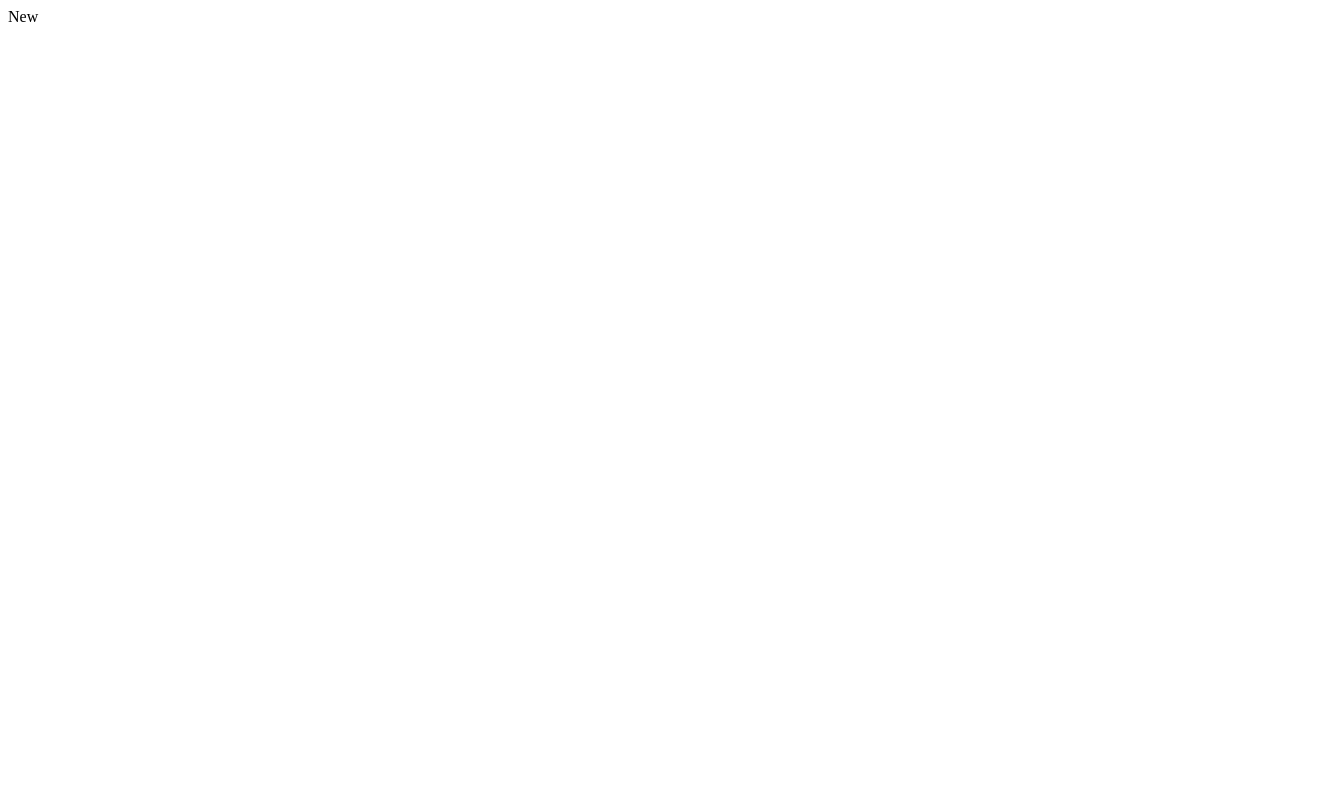
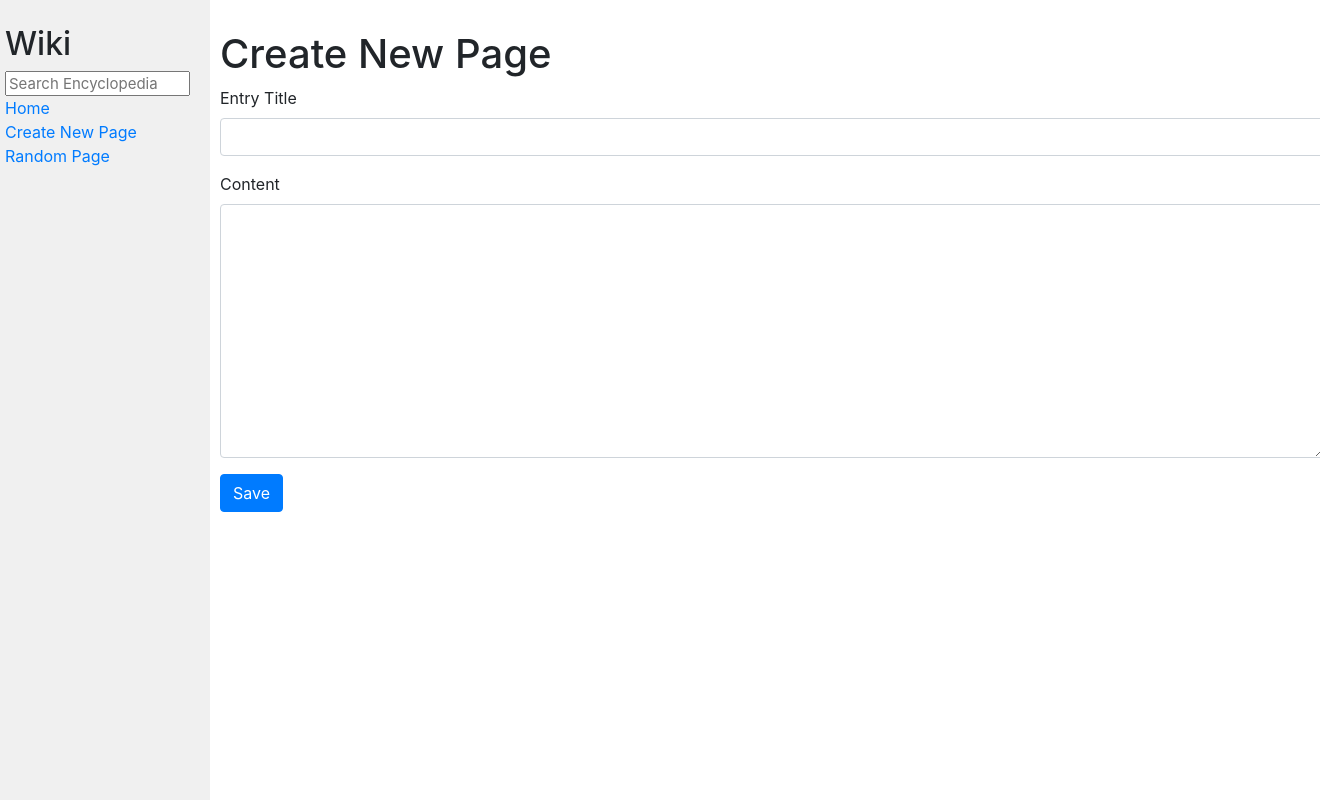
Before and after one commit to jotasenator/project1, a Django app: page /new in a window 1320 px wide; the page is wider, and only the part inside the window is pictured. Before the commit the part shown is almost empty. Run offline with Django 3.2, Linux system fonts and the light colour scheme; some libraries are stand-ins or nearby versions.

Commit message:
Create add new page logic but if inserting link without content breaks

```diff
--- a/encyclopedia/templates/encyclopedia/new.html
+++ b/encyclopedia/templates/encyclopedia/new.html
@@ -1,9 +1,21 @@
-<!DOCTYPE html>
-<html lang="en">
-<head>
-    <title>New</title>
-</head>
-<body>
-    New
-</body>
-</html>
+{% extends "encyclopedia/layout.html" %}
+
+{% block title %}
+  Create New Page
+{% endblock %}
+
+{% block body %}
+  <h1>Create New Page</h1>
+  <form method="post">
+    {% csrf_token %}
+    <div class="form-group">
+      <label for="title">Entry Title</label>
+      <input type="text" class="form-control" id="title" name="title">
+    </div>
+    <div class="form-group">
+      <label for="content">Content</label>
+      <textarea class="form-control" id="content" name="content" rows="10"></textarea>
+    </div>
+    <button type="submit" class="btn btn-primary">Save</button>
+  </form>
+{% endblock %}
--- a/encyclopedia/views.py
+++ b/encyclopedia/views.py
@@ -15,14 +15,21 @@ def index(request):
         "entries": util.list_entries()
     })
 
-def new(request):
-    return render(request, "encyclopedia/new.html")
-
 def random(request):
     entries = os.listdir("entries")
     entries = [entry.replace(".md", "") for entry in entries]
     entry = rnd.choice(entries)
     return redirect("entry", entry=entry)
+
+def new(request):
+    if request.method == "POST":
+        title = request.POST["title"]
+        content = request.POST["content"]
+        with open(f"entries/{title}.md", "w") as f:
+            f.write(content)
+        return redirect("entry", entry=title)
+    else:
+        return render(request, "encyclopedia/new.html")
 
 
 
```
Also changed, not shown: entries/React.md (added, +9 -0 lines).
